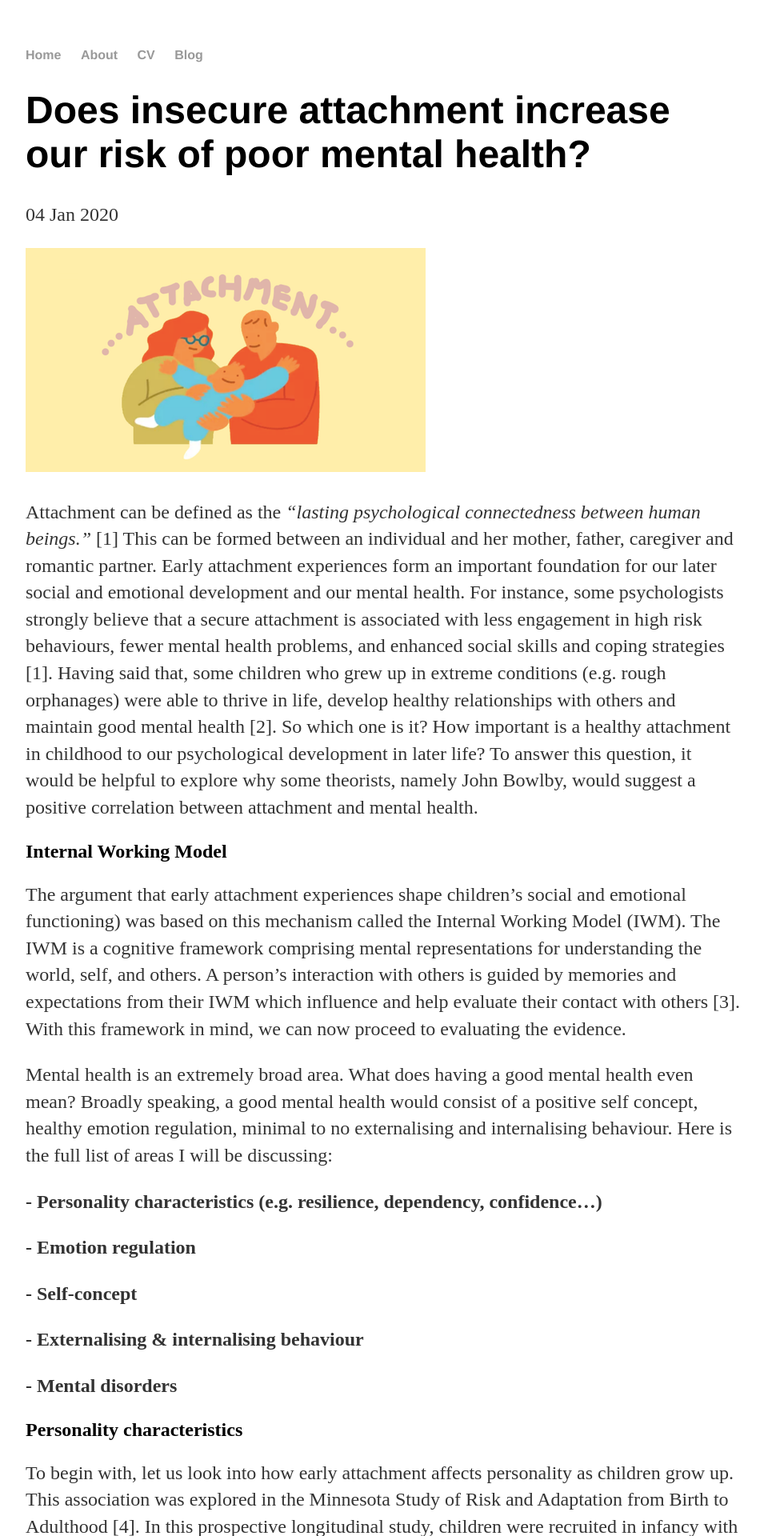
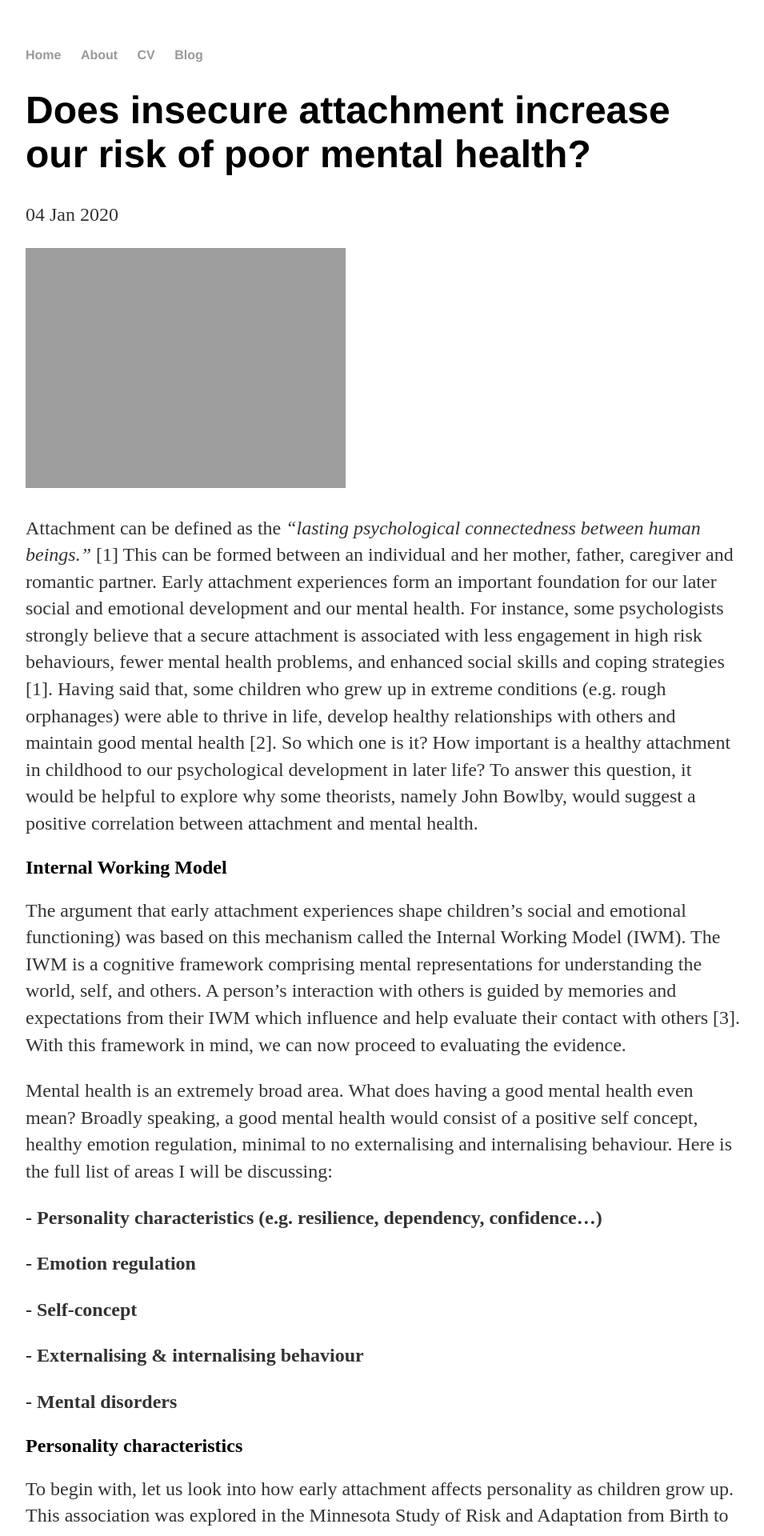
Before and after one commit to adrienne-shum/adrienne-shum.github.io, a Jekyll site: the page built from _posts/2020-01-04-adrienne-shum.md, in a window 1280 px wide. Shown: the top 1920 px of the page at 80% size, without its empty margins (160-1115 px from the left). Built offline with Jekyll 4.4.1, drawn with Linux system fonts in a browser that asks for light colours.

Commit message:
Update 2020-01-04-adrienne-shum.md

```diff
--- a/_posts/2020-01-04-adrienne-shum.md
+++ b/_posts/2020-01-04-adrienne-shum.md
@@ -4,7 +4,7 @@
 date: 2020-01-04
 ---
 
-![](https://adrienne-shum.github.io/images/blog1.jpg )
+![](https://adrienne-shum.github.io/images/blog.jpg )
 
 Attachment can be defined as the *"lasting psychological connectedness between human beings."* [1] This can be formed between an individual and her mother, father, caregiver and romantic partner. Early attachment experiences form an important foundation for our later social and emotional development and our mental health. For instance, some psychologists strongly believe that a secure attachment is associated with less engagement in high risk behaviours, fewer mental health problems, and enhanced social skills and coping strategies [1]. Having said that, some children who grew up in extreme conditions (e.g. rough orphanages) were able to thrive in life, develop healthy relationships with others and maintain good mental health [2]. So which one is it? How important is a healthy attachment in childhood to our psychological development in later life?
 To answer this question, it would be helpful to explore why some theorists, namely John Bowlby, would suggest a positive correlation between attachment and mental health.
```
